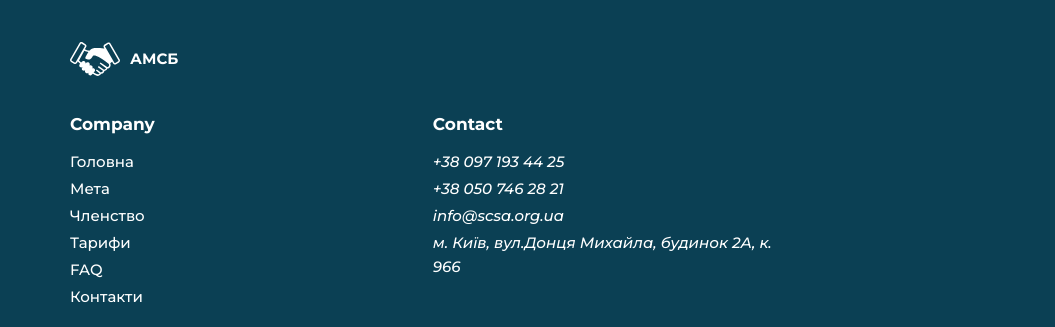
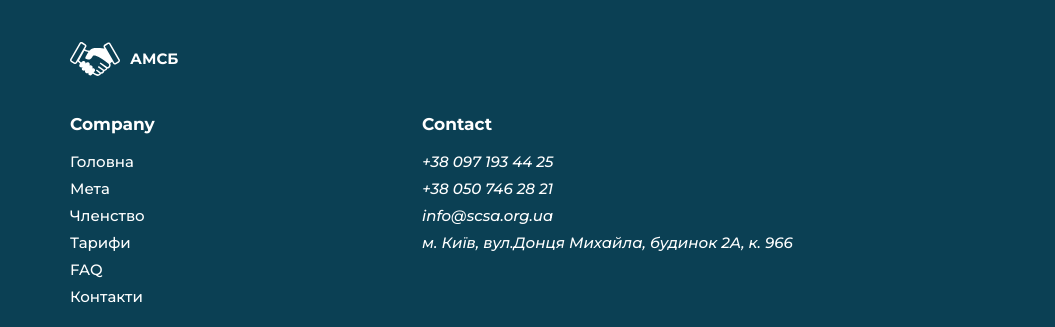
Before and after one commit to NastyaKobtseva/BusinessAssociation, a plain HTML site: page index.html in a window 1280 px wide. Shown: the part 4625-4952 px from the top of the page, 0-1055 px from the left. Drawn offline with nearby package versions, Linux system fonts and the light colour scheme.

Commit message:
finish-footer

```diff
--- a/src/sass/components/_footer.scss
+++ b/src/sass/components/_footer.scss
@@ -34,8 +34,8 @@
 }
 .last {
     display: flex;
-    justify-content: center;
-    gap: 278px;
+    gap: 0;
+    justify-content: space-between;
 }
 .last__content {
     display: flex;
```
Also changed, not shown: css/main.css, css/main.min.css, 2 other files.
